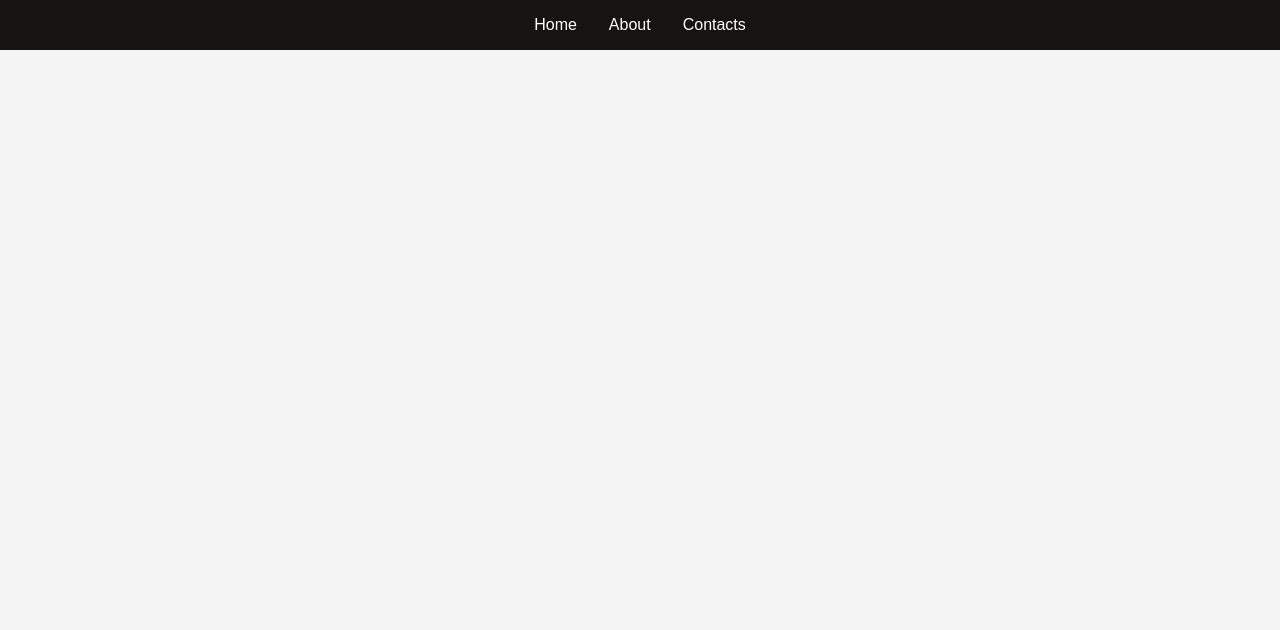
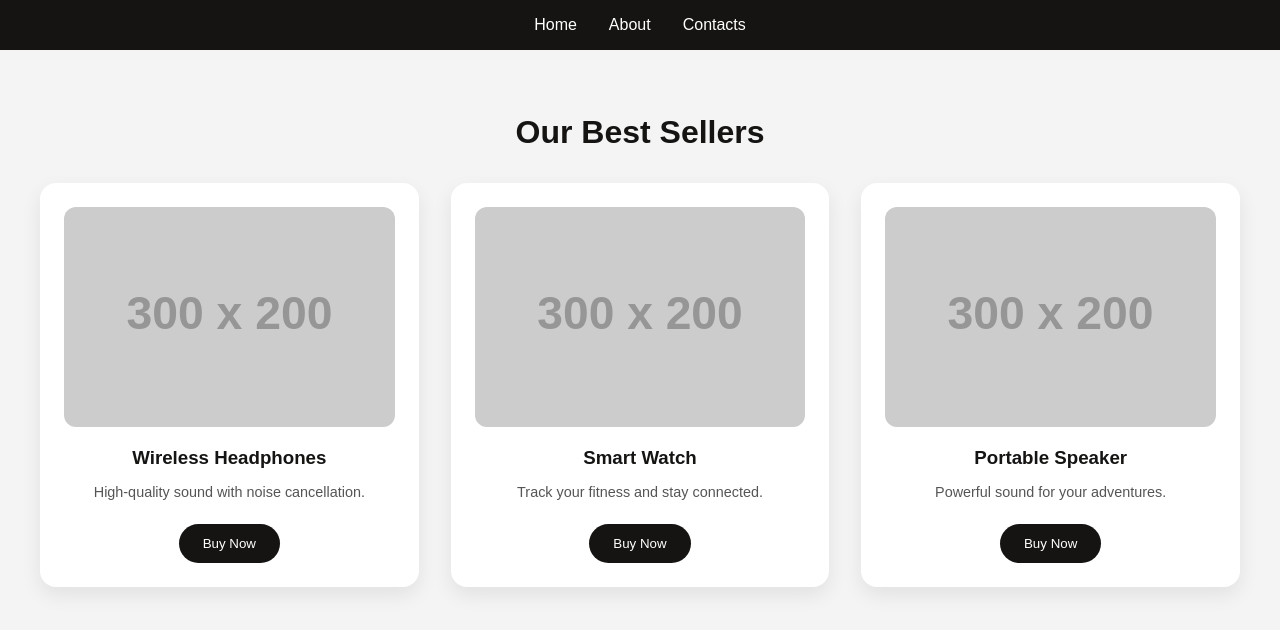
Before and after one commit to dimaqweop/myproject, a plain HTML site: page index.html in a window 1280 px wide. Drawn offline with Linux system fonts and the light colour scheme; placeholder pictures from the web are drawn by us.

Commit message:
Added Main Section With CSS

```diff
--- a/css/style.css
+++ b/css/style.css
@@ -12,7 +12,6 @@ header {
   padding: 1rem 0;
 }
 
-/* === 🔹 Контейнер меню === */
 .menu-container {
   max-width: 1200px;
   margin: 0 auto;
@@ -21,7 +20,6 @@ header {
   justify-content: center;
 }
 
-/* === 🔹 Меню === */
 .menu {
   list-style: none;
   display: flex;
@@ -42,31 +40,86 @@ header {
   transform: translateY(-2px);
 }
 
+/* === 🔹 Main Section === */
+.products-section {
+  max-width: 1200px;
+  margin: 4rem auto;
+  padding: 0 2rem;
+  text-align: center;
+}
+
+.products-section h2 {
+  font-size: 2rem;
+  margin-bottom: 2rem;
+  color: #151413;
+}
+
+/* === 🔹 Сітка товарів === */
+.product-grid {
+  display: grid;
+  grid-template-columns: repeat(3, 1fr);
+  gap: 2rem;
+}
+
+/* === 🔹 Картка товару === */
+.product-card {
+  background: #fff;
+  border-radius: 16px;
+  padding: 1.5rem;
+  box-shadow: 0 8px 20px rgba(0, 0, 0, 0.08);
+  transition: transform 0.3s, box-shadow 0.3s;
+}
+
+.product-card:hover {
+  transform: translateY(-5px);
+  box-shadow: 0 12px 30px rgba(0, 0, 0, 0.15);
+}
+
+.product-card img {
+  width: 100%;
+  border-radius: 12px;
+}
+
+.product-card h3 {
+  margin: 1rem 0 0.5rem;
+  color: #151413;
+}
+
+.product-card p {
+  font-size: 0.9rem;
+  color: #555;
+  margin-bottom: 1.5rem;
+}
+
+/* === 🔹 Кнопка === */
+.product-card button {
+  background: #151413;
+  color: #fff;
+  border: none;
+  padding: 0.75rem 1.5rem;
+  border-radius: 25px;
+  font-weight: 500;
+  cursor: pointer;
+  transition: background 0.3s;
+}
+
+.product-card button:hover {
+  background: #ffcc33;
+  color: #151413;
+}
+
 /* === 🔹 Адаптивність === */
-@media (max-width: 768px) {
-  .menu {
-    flex-direction: column;
-    align-items: center;
-    gap: 1rem;
+@media (max-width: 992px) {
+  .product-grid {
+    grid-template-columns: repeat(2, 1fr);
   }
 }
 
-/* === 🔹 Темна тема (опційно) === */
-@media (prefers-color-scheme: dark) {
-  body {
-    background-color: #0f0f0f;
-    color: #f4f4f4;
+@media (max-width: 600px) {
+  .product-grid {
+    grid-template-columns: 1fr;
   }
-
-  header {
-    background-color: #0c0c0c;
-  }
-
-  .menu li a {
-    color: #eaeaea;
-  }
-
-  .menu li a:hover {
-    color: #ffcc33;
+  .products-section {
+    padding: 0 1rem;
   }
 }
--- a/index.html
+++ b/index.html
@@ -16,5 +16,30 @@
             </ul>
         </div>
     </header>
+    <main>
+  <section class="products-section">
+    <h2>Our Best Sellers</h2>
+    <div class="product-grid">
+      <div class="product-card">
+        <img src="https://via.placeholder.com/300x200" alt="Product 1">
+        <h3>Wireless Headphones</h3>
+        <p>High-quality sound with noise cancellation.</p>
+        <button>Buy Now</button>
+      </div>
+      <div class="product-card">
+        <img src="https://via.placeholder.com/300x200" alt="Product 2">
+        <h3>Smart Watch</h3>
+        <p>Track your fitness and stay connected.</p>
+        <button>Buy Now</button>
+      </div>
+      <div class="product-card">
+        <img src="https://via.placeholder.com/300x200" alt="Product 3">
+        <h3>Portable Speaker</h3>
+        <p>Powerful sound for your adventures.</p>
+        <button>Buy Now</button>
+      </div>
+    </div>
+  </section>
+</main>
 </body>
 </html>
```
